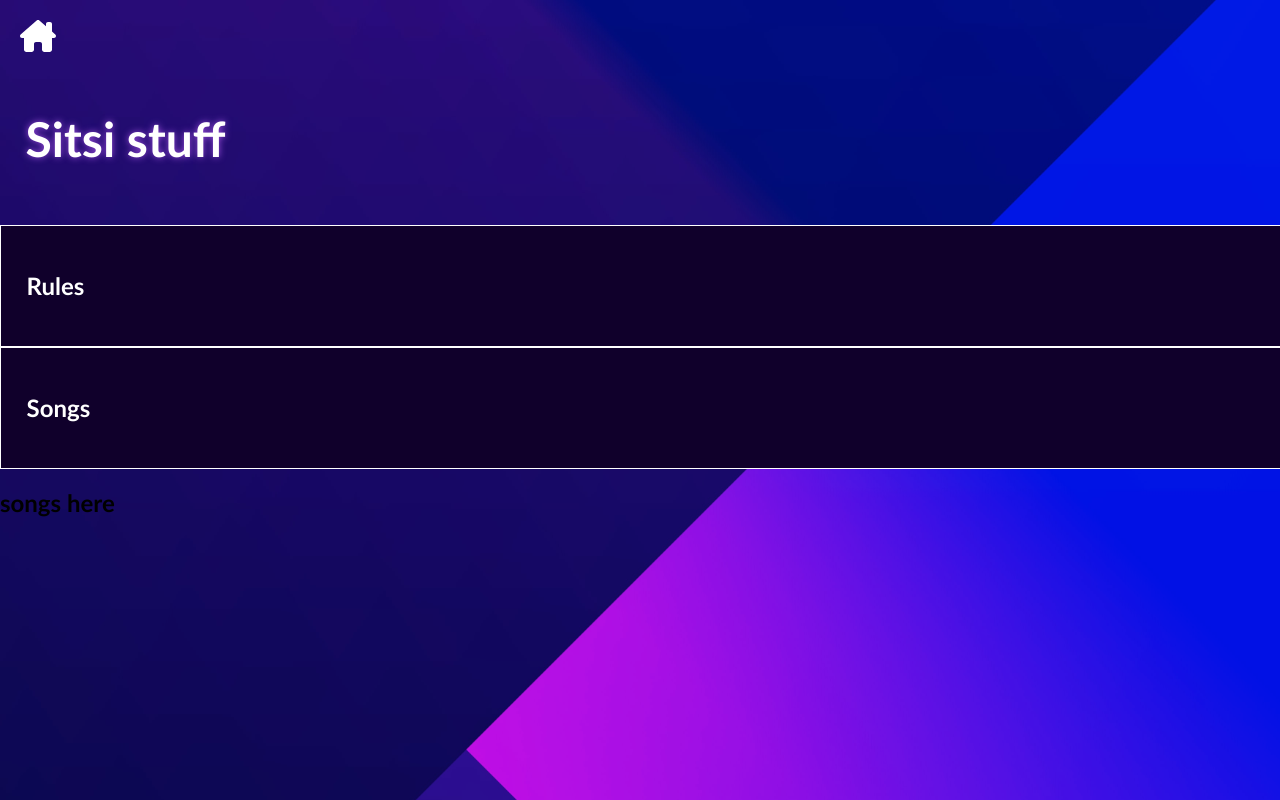
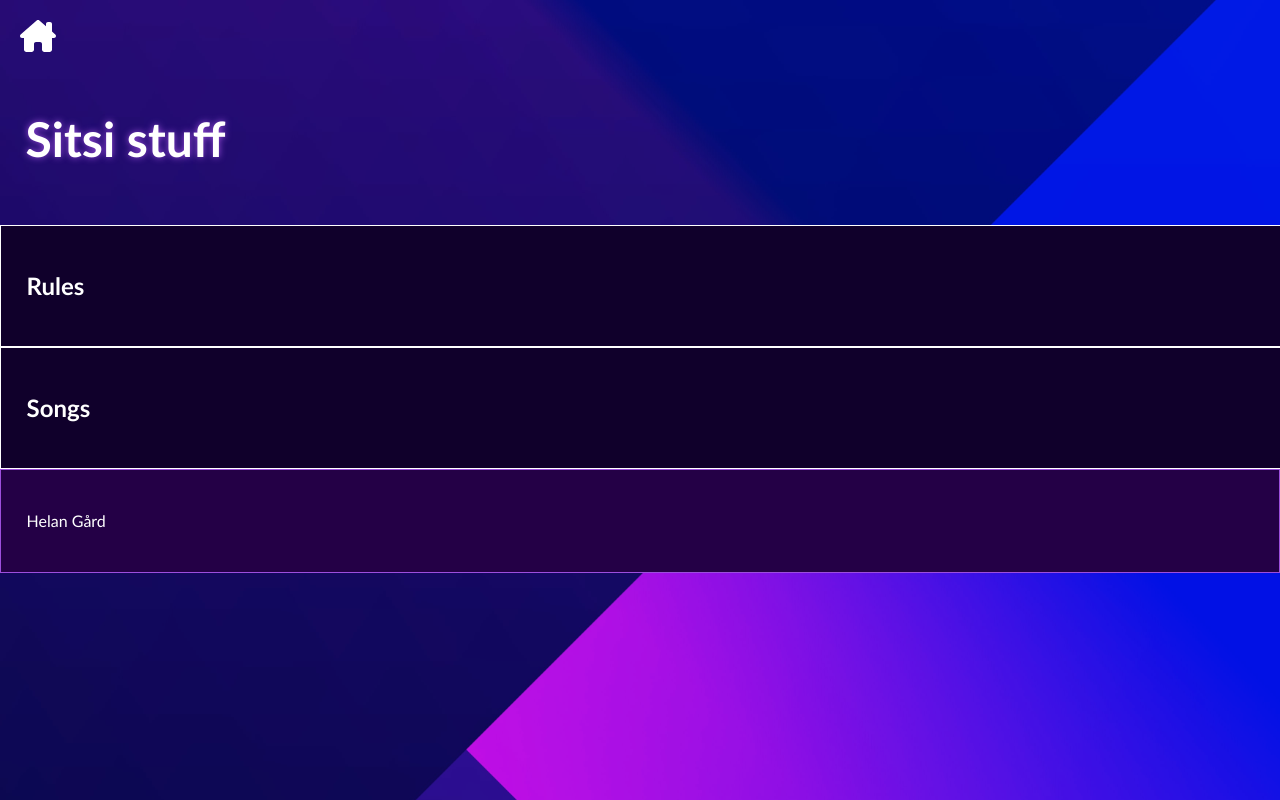
Before and after one commit to wihtoritorkkeli/birthday_app, a React (Create React App) app: page /sitsit in a window 1280 px wide. Both pictures are taken after a click on the element "Songs". Shown: the top 800 px of the page. Built offline with nearby package versions, Linux system fonts and the light colour scheme.

Commit message:
added helan går

```diff
--- a/src/App.css
+++ b/src/App.css
@@ -56,6 +56,25 @@ h1{
   font-size: 1em;
   line-height: 1.5;
 }
+
+.songList{
+  color: white;
+  background-color: #240046;
+  padding: 2%;
+  border-style: solid;
+  border-width: 1px;
+  border-color: #9D4EDD;
+  font-size: 1em;
+  font-weight: 300;
+}
+
+.song{
+  color: white;
+  width: 100%;
+  background-color: #3C096C;
+  padding: 2%;
+}
+
 .locationBox{
   color:white;
   padding: 2%;
--- a/src/pages/Sitsit.js
+++ b/src/pages/Sitsit.js
@@ -2,11 +2,13 @@ import React, {useState } from "react";
 import { FontAwesomeIcon } from "@fortawesome/react-fontawesome";
 import { faHouseChimney } from "@fortawesome/free-solid-svg-icons";
 import { Link } from "react-router-dom";
+import Helan from "./songs/Helan";
 
 function Sitsit(){
 
     const [saannot, setSaannot] =useState(false);
     const [songs, setSongs] =useState(false);
+    const [helan , setHelan] =useState(false);
 
     return(
         <div>
@@ -44,7 +46,8 @@ function Sitsit(){
                 <h2>Songs</h2>
             </div>
             {songs? (<div className="songs">
-                <h2>songs here</h2>
+                <div className="songList" onClick={()=>{setHelan(!helan)}}><p>Helan Gård</p></div>
+                {helan?(<Helan onClick={()=>{setHelan(!helan)}}/>):null}
             </div>):null}
 
         </div>
--- /dev/null
+++ b/src/pages/songs/Helan.js
@@ -0,0 +1,20 @@
+import React from "react";
+
+function Helan(){
+    return(
+        <div className="song">
+            <p>
+            Helan går<br/>
+            Sjung hopp faderallan lallan lej<br/>
+            Helan går<br/>
+            Sjung hopp faderallan lej<br/>
+            Och den som inte helan tar<br/>
+            Han heller inte halvan får<br/>
+            Helan går<br/>
+            Sjung hopp faderallan lej<br/>
+            </p>
+        </div>
+    );
+}
+
+export default Helan;
```
